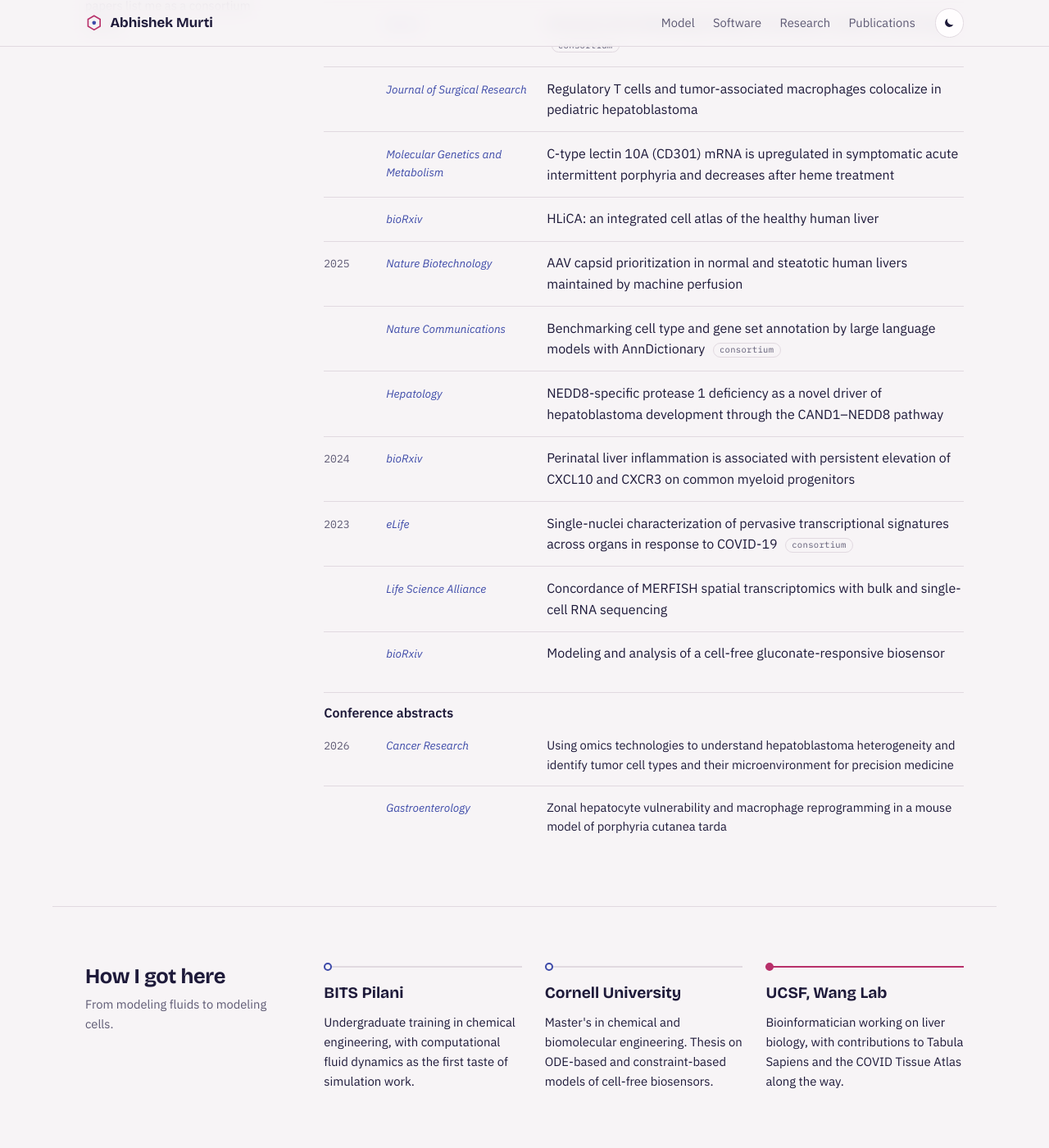
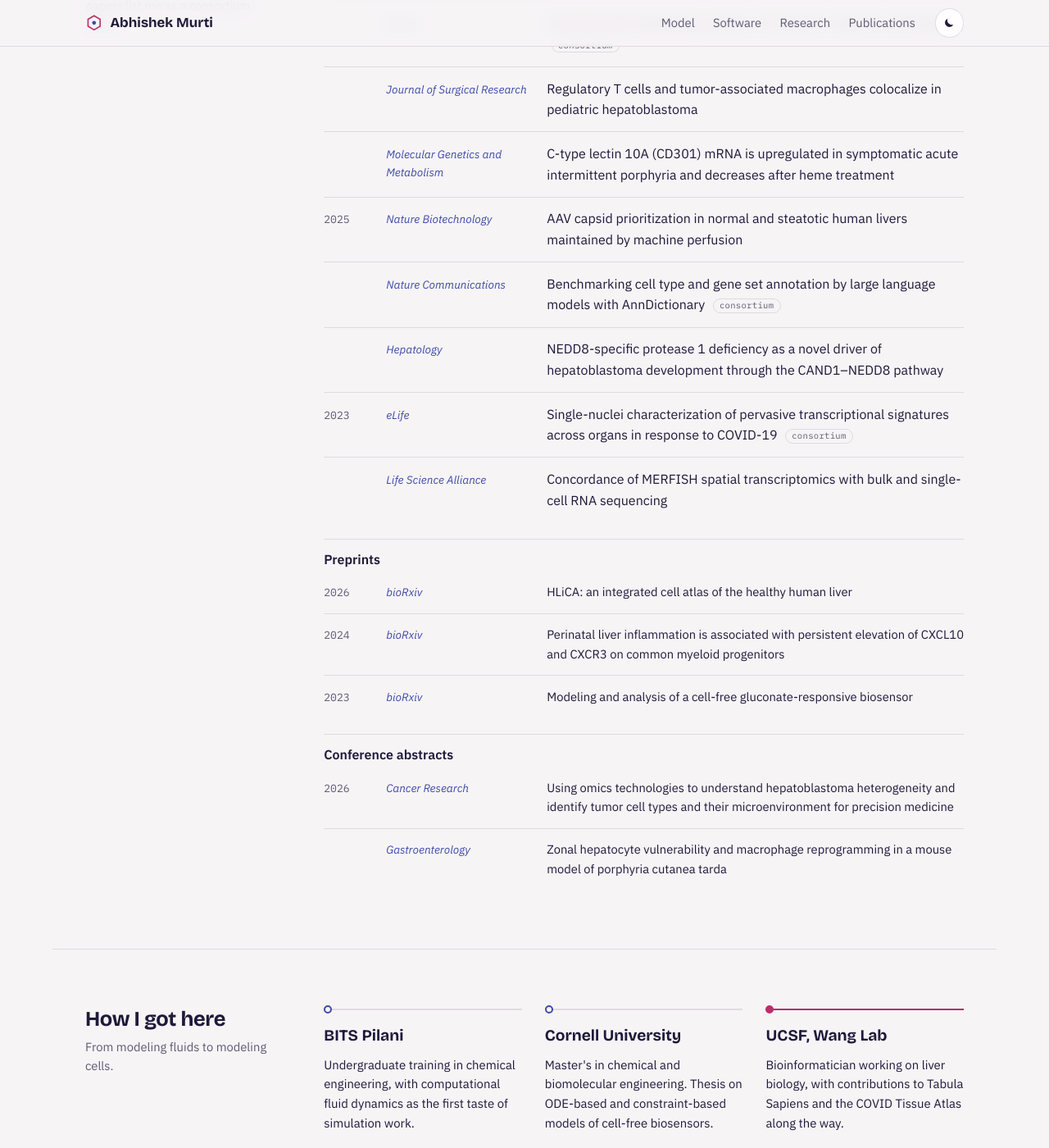
Before and after one commit to murti-abhishek/murti-abhishek.github.io, a Jekyll site: the page built from index.html, in a window 1280 px wide and 1400 px high, scrolled down 2618 px. Shown: the whole window at 82% size. Built offline with Jekyll 4.4.1, drawn with Linux system fonts in a browser that asks for light colours.

Commit message:
Split bioRxiv preprints into their own publications group
Co-Authored-By: Claude Opus 5.5 <noreply@anthropic.com>
Claude-Session: https://claude.ai/code/session_01MR6rPxJPYS4G64FAMSK4hA

```diff
--- a/assets/css/style.css
+++ b/assets/css/style.css
@@ -784,6 +784,7 @@ figcaption a {
   border-top: 1px solid var(--line);
 }
 
+.pubs-preprints,
 .pubs-abstracts {
   font-size: 0.92rem;
 }
--- a/index.html
+++ b/index.html
@@ -177,11 +177,6 @@ description: Computational biologist at UCSF building single-cell, spatial, and
         <span class="pub-venue">Molecular Genetics and Metabolism</span>
         <span class="pub-title"><span class="pub-plain">C-type lectin 10A (CD301) mRNA is upregulated in symptomatic acute intermittent porphyria and decreases after heme treatment</span></span>
       </li>
-      <li class="repeat">
-        <span class="pub-year mono">2026</span>
-        <span class="pub-venue">bioRxiv</span>
-        <span class="pub-title"><a href="https://doi.org/10.64898/2026.06.30.735539" target="_blank" rel="noopener">HLiCA: an integrated cell atlas of the healthy human liver</a></span>
-      </li>
       <li>
         <span class="pub-year mono">2025</span>
         <span class="pub-venue">Nature Biotechnology</span>
@@ -198,11 +193,6 @@ description: Computational biologist at UCSF building single-cell, spatial, and
         <span class="pub-title"><a href="https://pubmed.ncbi.nlm.nih.gov/41236496/" target="_blank" rel="noopener">NEDD8-specific protease 1 deficiency as a novel driver of hepatoblastoma development through the CAND1–NEDD8 pathway</a></span>
       </li>
       <li>
-        <span class="pub-year mono">2024</span>
-        <span class="pub-venue">bioRxiv</span>
-        <span class="pub-title"><a href="https://doi.org/10.1101/2024.08.15.607661" target="_blank" rel="noopener">Perinatal liver inflammation is associated with persistent elevation of CXCL10 and CXCR3 on common myeloid progenitors</a></span>
-      </li>
-      <li>
         <span class="pub-year mono">2023</span>
         <span class="pub-venue">eLife</span>
         <span class="pub-title"><a href="https://doi.org/10.7554/eLife.81090" target="_blank" rel="noopener">Single-nuclei characterization of pervasive transcriptional signatures across organs in response to COVID-19</a> <span class="pub-tag mono" title="Author as a member of the consortium">consortium</span></span>
@@ -212,7 +202,20 @@ description: Computational biologist at UCSF building single-cell, spatial, and
         <span class="pub-venue">Life Science Alliance</span>
         <span class="pub-title"><a href="https://doi.org/10.26508/lsa.202201701" target="_blank" rel="noopener">Concordance of MERFISH spatial transcriptomics with bulk and single-cell RNA sequencing</a></span>
       </li>
-      <li class="repeat">
+    </ol>
+    <h3 class="pubs-sub">Preprints</h3>
+    <ol class="pubs pubs-preprints">
+      <li>
+        <span class="pub-year mono">2026</span>
+        <span class="pub-venue">bioRxiv</span>
+        <span class="pub-title"><a href="https://doi.org/10.64898/2026.06.30.735539" target="_blank" rel="noopener">HLiCA: an integrated cell atlas of the healthy human liver</a></span>
+      </li>
+      <li>
+        <span class="pub-year mono">2024</span>
+        <span class="pub-venue">bioRxiv</span>
+        <span class="pub-title"><a href="https://doi.org/10.1101/2024.08.15.607661" target="_blank" rel="noopener">Perinatal liver inflammation is associated with persistent elevation of CXCL10 and CXCR3 on common myeloid progenitors</a></span>
+      </li>
+      <li>
         <span class="pub-year mono">2023</span>
         <span class="pub-venue">bioRxiv</span>
         <span class="pub-title"><a href="https://doi.org/10.1101/2023.01.10.523462" target="_blank" rel="noopener">Modeling and analysis of a cell-free gluconate-responsive biosensor</a></span>
```
